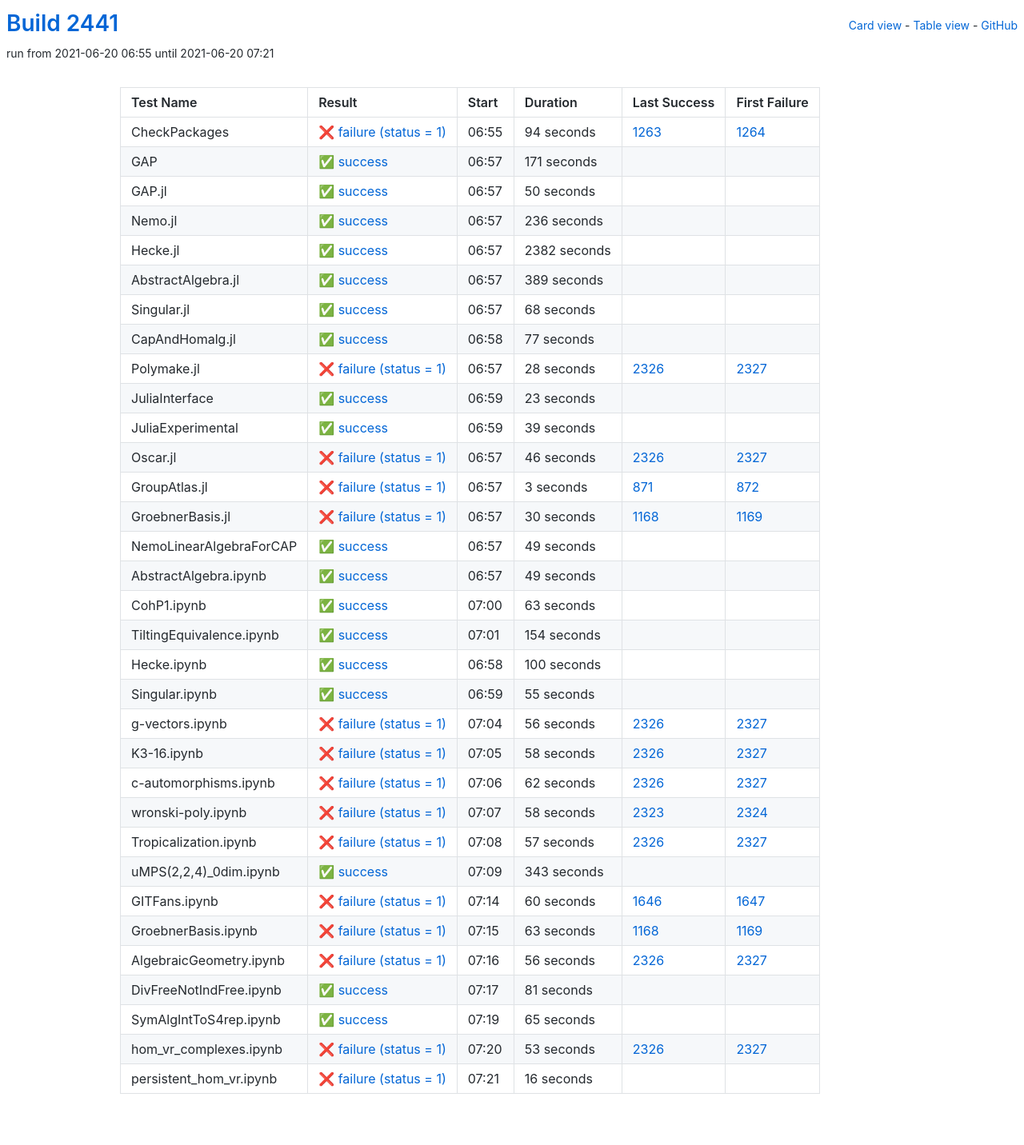
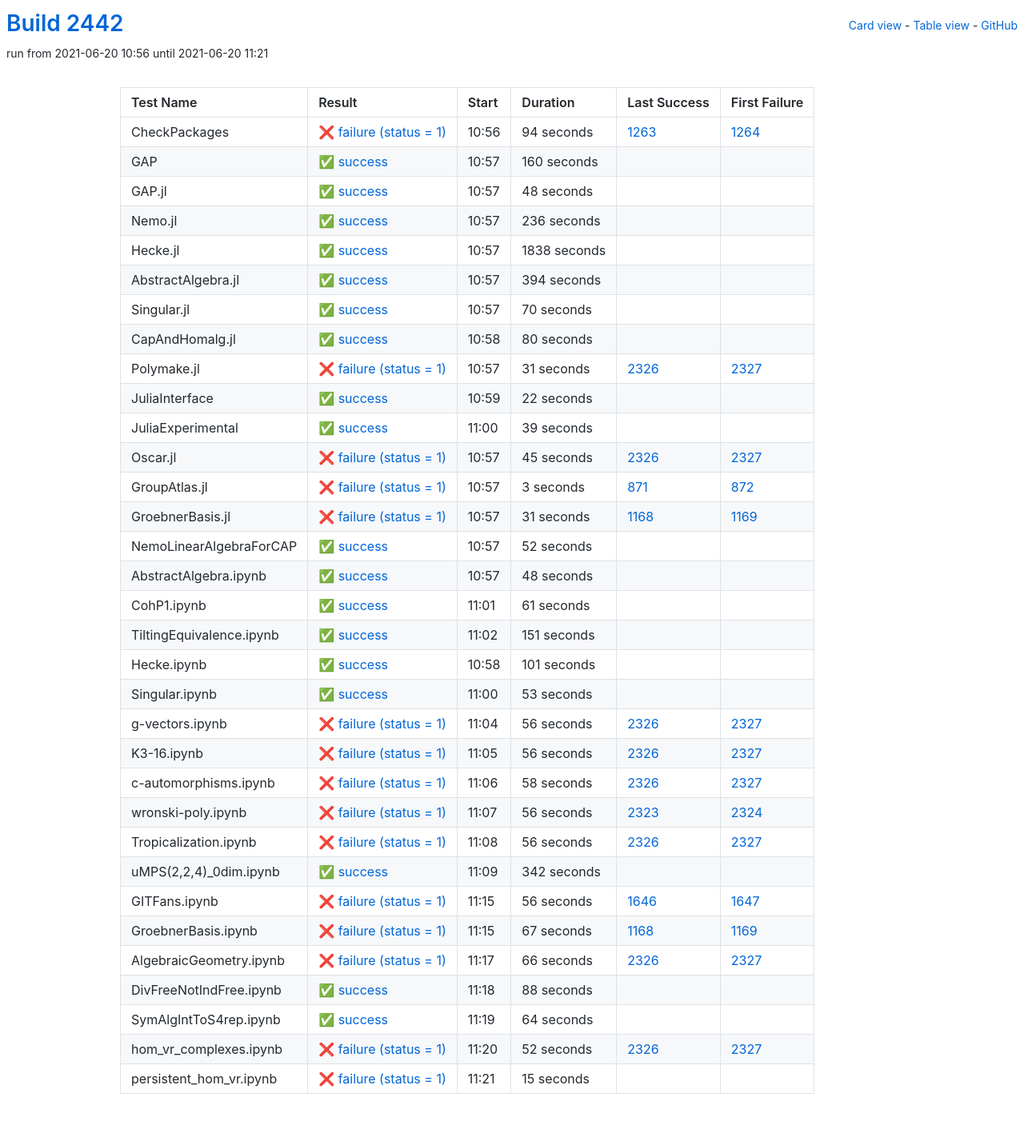
Before and after one commit to oscar-system/oscar-ci-status-stable, a Jekyll site: the page built from table.html, in a window 1280 px wide. Shown: the whole page at 80% size. Built offline with Jekyll 4.4.1, drawn with Linux system fonts in a browser that asks for light colours.

Commit message:
Build #2442

```diff
--- a/_data/ci.yml
+++ b/_data/ci.yml
@@ -1,6 +1,6 @@
 ---
-build: 2441
-build_url: https://oscarci.mathematik.uni-kl.de/job/oscar-stable/2441/
+build: 2442
+build_url: https://oscarci.mathematik.uni-kl.de/job/oscar-stable/2442/
 job: oscar-stable
 organization: oscar-system
 repo: oscar-ci-status-stable
@@ -8,8 +8,8 @@ repourl: https://github.com/oscar-system/oscar-ci-status-stable
 tests:
 - name: CheckPackages
   id: checkpackages
-  log: https://oscarci.mathematik.uni-kl.de/job/oscar-stable/2441/artifact/logs/build-2441/CheckPackages.log
-  start: 2021-06-20 06:55
+  log: https://oscarci.mathematik.uni-kl.de/job/oscar-stable/2442/artifact/logs/build-2442/CheckPackages.log
+  start: 2021-06-20 10:56
   success: false
   exitcode: 1
   status: failure
@@ -20,32 +20,32 @@ tests:
   first_failure_url: https://oscarci.mathematik.uni-kl.de/job/oscar-stable/1264/
 - name: GAP
   id: gap
-  log: https://oscarci.mathematik.uni-kl.de/job/oscar-stable/2441/artifact/logs/build-2441/GAP.log
-  start: 2021-06-20 06:57
+  log: https://oscarci.mathematik.uni-kl.de/job/oscar-stable/2442/artifact/logs/build-2442/GAP.log
+  start: 2021-06-20 10:57
   success: true
   exitcode: 0
   status: success
-  duration: 171
+  duration: 160
   last_success: false
   last_success_url:
   first_failure: false
   first_failure_url:
 - name: GAP.jl
   id: gap-jl
-  log: https://oscarci.mathematik.uni-kl.de/job/oscar-stable/2441/artifact/logs/build-2441/GAP.jl.log
-  start: 2021-06-20 06:57
+  log: https://oscarci.mathematik.uni-kl.de/job/oscar-stable/2442/artifact/logs/build-2442/GAP.jl.log
+  start: 2021-06-20 10:57
   success: true
   exitcode: 0
   status: success
-  duration: 50
+  duration: 48
   last_success: false
   last_success_url:
   first_failure: false
   first_failure_url:
 - name: Nemo.jl
   id: nemo-jl
-  log: https://oscarci.mathematik.uni-kl.de/job/oscar-stable/2441/artifact/logs/build-2441/Nemo.jl.log
-  start: 2021-06-20 06:57
+  log: https://oscarci.mathematik.uni-kl.de/job/oscar-stable/2442/artifact/logs/build-2442/Nemo.jl.log
+  start: 2021-06-20 10:57
   success: true
   exitcode: 0
   status: success
@@ -56,80 +56,80 @@ tests:
   first_failure_url:
 - name: Hecke.jl
   id: hecke-jl
-  log: https://oscarci.mathematik.uni-kl.de/job/oscar-stable/2441/artifact/logs/build-2441/Hecke.jl.log
-  start: 2021-06-20 06:57
+  log: https://oscarci.mathematik.uni-kl.de/job/oscar-stable/2442/artifact/logs/build-2442/Hecke.jl.log
+  start: 2021-06-20 10:57
   success: true
   exitcode: 0
   status: success
-  duration: 2382
+  duration: 1838
   last_success: false
   last_success_url:
   first_failure: false
   first_failure_url:
 - name: AbstractAlgebra.jl
   id: abstractalgebra-jl
-  log: https://oscarci.mathematik.uni-kl.de/job/oscar-stable/2441/artifact/logs/build-2441/AbstractAlgebra.jl.log
-  start: 2021-06-20 06:57
+  log: https://oscarci.mathematik.uni-kl.de/job/oscar-stable/2442/artifact/logs/build-2442/AbstractAlgebra.jl.log
+  start: 2021-06-20 10:57
   success: true
   exitcode: 0
   status: success
-  duration: 389
+  duration: 394
   last_success: false
   last_success_url:
   first_failure: false
   first_failure_url:
 - name: Singular.jl
   id: singular-jl
-  log: https://oscarci.mathematik.uni-kl.de/job/oscar-stable/2441/artifact/logs/build-2441/Singular.jl.log
-  start: 2021-06-20 06:57
+  log: https://oscarci.mathematik.uni-kl.de/job/oscar-stable/2442/artifact/logs/build-2442/Singular.jl.log
+  start: 2021-06-20 10:57
   success: true
   exitcode: 0
   status: success
-  duration: 68
+  duration: 70
   last_success: false
   last_success_url:
   first_failure: false
   first_failure_url:
 - name: CapAndHomalg.jl
   id: capandhomalg-jl
-  log: https://oscarci.mathematik.uni-kl.de/job/oscar-stable/2441/artifact/logs/build-2441/CapAndHomalg.jl.log
-  start: 2021-06-20 06:58
+  log: https://oscarci.mathematik.uni-kl.de/job/oscar-stable/2442/artifact/logs/build-2442/CapAndHomalg.jl.log
+  start: 2021-06-20 10:58
   success: true
   exitcode: 0
   status: success
-  duration: 77
+  duration: 80
   last_success: false
   last_success_url:
   first_failure: false
   first_failure_url:
 - name: Polymake.jl
   id: polymake-jl
-  log: https://oscarci.mathematik.uni-kl.de/job/oscar-stable/2441/artifact/logs/build-2441/Polymake.jl.log
-  start: 2021-06-20 06:57
+  log: https://oscarci.mathematik.uni-kl.de/job/oscar-stable/2442/artifact/logs/build-2442/Polymake.jl.log
+  start: 2021-06-20 10:57
   success: false
   exitcode: 1
   status: failure
-  duration: 28
+  duration: 31
   last_success: 2326
   last_success_url: https://oscarci.mathematik.uni-kl.de/job/oscar-stable/2326/
   first_failure: 2327
   first_failure_url: https://oscarci.mathematik.uni-kl.de/job/oscar-stable/2327/
 - name: JuliaInterface
   id: juliainterface
-  log: https://oscarci.mathematik.uni-kl.de/job/oscar-stable/2441/artifact/logs/build-2441/JuliaInterface.log
-  start: 2021-06-20 06:59
+  log: https://oscarci.mathematik.uni-kl.de/job/oscar-stable/2442/artifact/logs/build-2442/JuliaInterface.log
+  start: 2021-06-20 10:59
   success: true
   exitcode: 0
   status: success
-  duration: 23
+  duration: 22
   last_success: false
   last_success_url:
   first_failure: false
   first_failure_url:
 - name: JuliaExperimental
   id: juliaexperimental
-  log: https://oscarci.mathematik.uni-kl.de/job/oscar-stable/2441/artifact/logs/build-2441/JuliaExperimental.log
-  start: 2021-06-20 06:59
+  log: https://oscarci.mathematik.uni-kl.de/job/oscar-stable/2442/artifact/logs/build-2442/JuliaExperimental.log
+  start: 2021-06-20 11:00
   success: true
   exitcode: 0
   status: success
@@ -140,20 +140,20 @@ tests:
   first_failure_url:
 - name: Oscar.jl
   id: oscar-jl
-  log: https://oscarci.mathematik.uni-kl.de/job/oscar-stable/2441/artifact/logs/build-2441/Oscar.jl.log
-  start: 2021-06-20 06:57
+  log: https://oscarci.mathematik.uni-kl.de/job/oscar-stable/2442/artifact/logs/build-2442/Oscar.jl.log
+  start: 2021-06-20 10:57
   success: false
   exitcode: 1
   status: failure
-  duration: 46
+  duration: 45
   last_success: 2326
   last_success_url: https://oscarci.mathematik.uni-kl.de/job/oscar-stable/2326/
   first_failure: 2327
   first_failure_url: https://oscarci.mathematik.uni-kl.de/job/oscar-stable/2327/
 - name: GroupAtlas.jl
   id: groupatlas-jl
-  log: https://oscarci.mathematik.uni-kl.de/job/oscar-stable/2441/artifact/logs/build-2441/GroupAtlas.jl.log
-  start: 2021-06-20 06:57
+  log: https://oscarci.mathematik.uni-kl.de/job/oscar-stable/2442/artifact/logs/build-2442/GroupAtlas.jl.log
+  start: 2021-06-20 10:57
   success: false
   exitcode: 1
   status: failure
@@ -164,92 +164,92 @@ tests:
   first_failure_url: https://oscarci.mathematik.uni-kl.de/job/oscar-stable/872/
 - name: GroebnerBasis.jl
   id: groebnerbasis-jl
-  log: https://oscarci.mathematik.uni-kl.de/job/oscar-stable/2441/artifact/logs/build-2441/GroebnerBasis.jl.log
-  start: 2021-06-20 06:57
+  log: https://oscarci.mathematik.uni-kl.de/job/oscar-stable/2442/artifact/logs/build-2442/GroebnerBasis.jl.log
+  start: 2021-06-20 10:57
   success: false
   exitcode: 1
   status: failure
-  duration: 30
+  duration: 31
   last_success: 1168
   last_success_url: https://oscarci.mathematik.uni-kl.de/job/oscar-stable/1168/
   first_failure: 1169
   first_failure_url: https://oscarci.mathematik.uni-kl.de/job/oscar-stable/1169/
 - name: NemoLinearAlgebraForCAP
   id: nemolinearalgebraforcap
-  log: https://oscarci.mathematik.uni-kl.de/job/oscar-stable/2441/artifact/logs/build-2441/NemoLinearAlgebraForCAP.log
-  start: 2021-06-20 06:57
+  log: https://oscarci.mathematik.uni-kl.de/job/oscar-stable/2442/artifact/logs/build-2442/NemoLinearAlgebraForCAP.log
+  start: 2021-06-20 10:57
   success: true
   exitcode: 0
   status: success
-  duration: 49
+  duration: 52
   last_success: false
   last_success_url:
   first_failure: false
   first_failure_url:
 - name: AbstractAlgebra.ipynb
   id: abstractalgebra-ipynb
-  log: https://oscarci.mathematik.uni-kl.de/job/oscar-stable/2441/artifact/logs/build-2441/AbstractAlgebra.ipynb.log
-  start: 2021-06-20 06:57
+  log: https://oscarci.mathematik.uni-kl.de/job/oscar-stable/2442/artifact/logs/build-2442/AbstractAlgebra.ipynb.log
+  start: 2021-06-20 10:57
   success: true
   exitcode: 0
   status: success
-  duration: 49
+  duration: 48
   last_success: false
   last_success_url:
   first_failure: false
   first_failure_url:
 - name: CohP1.ipynb
   id: cohp1-ipynb
-  log: https://oscarci.mathematik.uni-kl.de/job/oscar-stable/2441/artifact/logs/build-2441/CohP1.ipynb.log
-  start: 2021-06-20 07:00
+  log: https://oscarci.mathematik.uni-kl.de/job/oscar-stable/2442/artifact/logs/build-2442/CohP1.ipynb.log
+  start: 2021-06-20 11:01
   success: true
   exitcode: 0
   status: success
-  duration: 63
+  duration: 61
   last_success: false
   last_success_url:
   first_failure: false
   first_failure_url:
 - name: TiltingEquivalence.ipynb
   id: tiltingequivalence-ipynb
-  log: https://oscarci.mathematik.uni-kl.de/job/oscar-stable/2441/artifact/logs/build-2441/TiltingEquivalence.ipynb.log
-  start: 2021-06-20 07:01
+  log: https://oscarci.mathematik.uni-kl.de/job/oscar-stable/2442/artifact/logs/build-2442/TiltingEquivalence.ipynb.log
+  start: 2021-06-20 11:02
   success: true
   exitcode: 0
   status: success
-  duration: 154
+  duration: 151
   last_success: false
   last_success_url:
   first_failure: false
   first_failure_url:
 - name: Hecke.ipynb
   id: hecke-ipynb
-  log: https://oscarci.mathematik.uni-kl.de/job/oscar-stable/2441/artifact/logs/build-2441/Hecke.ipynb.log
-  start: 2021-06-20 06:58
+  log: https://oscarci.mathematik.uni-kl.de/job/oscar-stable/2442/artifact/logs/build-2442/Hecke.ipynb.log
+  start: 2021-06-20 10:58
   success: true
   exitcode: 0
   status: success
-  duration: 100
+  duration: 101
   last_success: false
   last_success_url:
   first_failure: false
   first_failure_url:
 - name: Singular.ipynb
   id: singular-ipynb
-  log: https://oscarci.mathematik.uni-kl.de/job/oscar-stable/2441/artifact/logs/build-2441/Singular.ipynb.log
-  start: 2021-06-20 06:59
+  log: https://oscarci.mathematik.uni-kl.de/job/oscar-stable/2442/artifact/logs/build-2442/Singular.ipynb.log
+  start: 2021-06-20 11:00
   success: true
   exitcode: 0
   status: success
-  duration: 55
+  duration: 53
   last_success: false
   last_success_url:
   first_failure: false
   first_failure_url:
 - name: g-vectors.ipynb
   id: g-vectors-ipynb
-  log: https://oscarci.mathematik.uni-kl.de/job/oscar-stable/2441/artifact/logs/build-2441/g-vectors.ipynb.log
-  start: 2021-06-20 07:04
+  log: https://oscarci.mathematik.uni-kl.de/job/oscar-stable/2442/artifact/logs/build-2442/g-vectors.ipynb.log
+  start: 2021-06-20 11:04
   success: false
   exitcode: 1
   status: failure
@@ -260,8 +260,20 @@ tests:
   first_failure_url: https://oscarci.mathematik.uni-kl.de/job/oscar-stable/2327/
 - name: K3-16.ipynb
   id: k3-16-ipynb
-  log: https://oscarci.mathematik.uni-kl.de/job/oscar-stable/2441/artifact/logs/build-2441/K3-16.ipynb.log
-  start: 2021-06-20 07:05
+  log: https://oscarci.mathematik.uni-kl.de/job/oscar-stable/2442/artifact/logs/build-2442/K3-16.ipynb.log
+  start: 2021-06-20 11:05
+  success: false
+  exitcode: 1
+  status: failure
+  duration: 56
+  last_success: 2326
+  last_success_url: https://oscarci.mathematik.uni-kl.de/job/oscar-stable/2326/
+  first_failure: 2327
+  first_failure_url: https://oscarci.mathematik.uni-kl.de/job/oscar-stable/2327/
+- name: c-automorphisms.ipynb
+  id: c-automorphisms-ipynb
+  log: https://oscarci.mathematik.uni-kl.de/job/oscar-stable/2442/artifact/logs/build-2442/c-automorphisms.ipynb.log
+  start: 2021-06-20 11:06
   success: false
   exitcode: 1
   status: failure
@@ -270,82 +282,22 @@ tests:
   last_success_url: https://oscarci.mathematik.uni-kl.de/job/oscar-stable/2326/
   first_failure: 2327
   first_failure_url: https://oscarci.mathematik.uni-kl.de/job/oscar-stable/2327/
-- name: c-automorphisms.ipynb
-  id: c-automorphisms-ipynb
-  log: https://oscarci.mathematik.uni-kl.de/job/oscar-stable/2441/artifact/logs/build-2441/c-automorphisms.ipynb.log
-  start: 2021-06-20 07:06
+- name: wronski-poly.ipynb
+  id: wronski-poly-ipynb
+  log: https://oscarci.mathematik.uni-kl.de/job/oscar-stable/2442/artifact/logs/build-2442/wronski-poly.ipynb.log
+  start: 2021-06-20 11:07
   success: false
   exitcode: 1
   status: failure
-  duration: 62
-  last_success: 2326
-  last_success_url: https://oscarci.mathematik.uni-kl.de/job/oscar-stable/2326/
-  first_failure: 2327
-  first_failure_url: https://oscarci.mathematik.uni-kl.de/job/oscar-stable/2327/
-- name: wronski-poly.ipynb
-  id: wronski-poly-ipynb
-  log: https://oscarci.mathematik.uni-kl.de/job/oscar-stable/2441/artifact/logs/build-2441/wronski-poly.ipynb.log
-  start: 2021-06-20 07:07
-  success: false
-  exitcode: 1
-  status: failure
-  duration: 58
+  duration: 56
   last_success: 2323
   last_success_url: https://oscarci.mathematik.uni-kl.de/job/oscar-stable/2323/
   first_failure: 2324
   first_failure_url: https://oscarci.mathematik.uni-kl.de/job/oscar-stable/2324/
 - name: Tropicalization.ipynb
   id: tropicalization-ipynb
-  log: https://oscarci.mathematik.uni-kl.de/job/oscar-stable/2441/artifact/logs/build-2441/Tropicalization.ipynb.log
-  start: 2021-06-20 07:08
-  success: false
-  exitcode: 1
-  status: failure
-  duration: 57
-  last_success: 2326
-  last_success_url: https://oscarci.mathematik.uni-kl.de/job/oscar-stable/2326/
-  first_failure: 2327
-  first_failure_url: https://oscarci.mathematik.uni-kl.de/job/oscar-stable/2327/
-- name: uMPS(2,2,4)_0dim.ipynb
-  id: umps-2-2-4-0dim-ipynb
-  log: https://oscarci.mathematik.uni-kl.de/job/oscar-stable/2441/artifact/logs/build-2441/uMPS-2-2-4-_0dim.ipynb.log
-  start: 2021-06-20 07:09
-  success: true
-  exitcode: 0
-  status: success
-  duration: 343
-  last_success: false
-  last_success_url:
-  first_failure: false
-  first_failure_url:
-- name: GITFans.ipynb
-  id: gitfans-ipynb
-  log: https://oscarci.mathematik.uni-kl.de/job/oscar-stable/2441/artifact/logs/build-2441/GITFans.ipynb.log
-  start: 2021-06-20 07:14
-  success: false
-  exitcode: 1
-  status: failure
-  duration: 60
-  last_success: 1646
-  last_success_url: https://oscarci.mathematik.uni-kl.de/job/oscar-stable/1646/
-  first_failure: 1647
-  first_failure_url: https://oscarci.mathematik.uni-kl.de/job/oscar-stable/1647/
-- name: GroebnerBasis.ipynb
-  id: groebnerbasis-ipynb
-  log: https://oscarci.mathematik.uni-kl.de/job/oscar-stable/2441/artifact/logs/build-2441/GroebnerBasis.ipynb.log
-  start: 2021-06-20 07:15
-  success: false
-  exitcode: 1
-  status: failure
-  duration: 63
-  last_success: 1168
-  last_success_url: https://oscarci.mathematik.uni-kl.de/job/oscar-stable/1168/
-  first_failure: 1169
-  first_failure_url: https://oscarci.mathematik.uni-kl.de/job/oscar-stable/1169/
-- name: AlgebraicGeometry.ipynb
-  id: algebraicgeometry-ipynb
-  log: https://oscarci.mathematik.uni-kl.de/job/oscar-stable/2441/artifact/logs/build-2441/AlgebraicGeometry.ipynb.log
-  start: 2021-06-20 07:16
+  log: https://oscarci.mathematik.uni-kl.de/job/oscar-stable/2442/artifact/logs/build-2442/Tropicalization.ipynb.log
+  start: 2021-06-20 11:08
   success: false
   exitcode: 1
   status: failure
@@ -354,50 +306,98 @@ tests:
   last_success_url: https://oscarci.mathematik.uni-kl.de/job/oscar-stable/2326/
   first_failure: 2327
   first_failure_url: https://oscarci.mathematik.uni-kl.de/job/oscar-stable/2327/
-- name: DivFreeNotIndFree.ipynb
-  id: divfreenotindfree-ipynb
-  log: https://oscarci.mathematik.uni-kl.de/job/oscar-stable/2441/artifact/logs/build-2441/DivFreeNotIndFree.ipynb.log
-  start: 2021-06-20 07:17
+- name: uMPS(2,2,4)_0dim.ipynb
+  id: umps-2-2-4-0dim-ipynb
+  log: https://oscarci.mathematik.uni-kl.de/job/oscar-stable/2442/artifact/logs/build-2442/uMPS-2-2-4-_0dim.ipynb.log
+  start: 2021-06-20 11:09
   success: true
   exitcode: 0
   status: success
-  duration: 81
+  duration: 342
+  last_success: false
+  last_success_url:
+  first_failure: false
+  first_failure_url:
+- name: GITFans.ipynb
+  id: gitfans-ipynb
+  log: https://oscarci.mathematik.uni-kl.de/job/oscar-stable/2442/artifact/logs/build-2442/GITFans.ipynb.log
+  start: 2021-06-20 11:15
+  success: false
+  exitcode: 1
+  status: failure
+  duration: 56
+  last_success: 1646
+  last_success_url: https://oscarci.mathematik.uni-kl.de/job/oscar-stable/1646/
+  first_failure: 1647
+  first_failure_url: https://oscarci.mathematik.uni-kl.de/job/oscar-stable/1647/
+- name: GroebnerBasis.ipynb
+  id: groebnerbasis-ipynb
+  log: https://oscarci.mathematik.uni-kl.de/job/oscar-stable/2442/artifact/logs/build-2442/GroebnerBasis.ipynb.log
+  start: 2021-06-20 11:15
+  success: false
+  exitcode: 1
+  status: failure
+  duration: 67
+  last_success: 1168
+  last_success_url: https://oscarci.mathematik.uni-kl.de/job/oscar-stable/1168/
+  first_failure: 1169
+  first_failure_url: https://oscarci.mathematik.uni-kl.de/job/oscar-stable/1169/
+- name: AlgebraicGeometry.ipynb
+  id: algebraicgeometry-ipynb
+  log: https://oscarci.mathematik.uni-kl.de/job/oscar-stable/2442/artifact/logs/build-2442/AlgebraicGeometry.ipynb.log
+  start: 2021-06-20 11:17
+  success: false
+  exitcode: 1
+  status: failure
+  duration: 66
+  last_success: 2326
+  last_success_url: https://oscarci.mathematik.uni-kl.de/job/oscar-stable/2326/
+  first_failure: 2327
+  first_failure_url: https://oscarci.mathematik.uni-kl.de/job/oscar-stable/2327/
+- name: DivFreeNotIndFree.ipynb
+  id: divfreenotindfree-ipynb
+  log: https://oscarci.mathematik.uni-kl.de/job/oscar-stable/2442/artifact/logs/build-2442/DivFreeNotIndFree.ipynb.log
+  start: 2021-06-20 11:18
+  success: true
+  exitcode: 0
+  status: success
+  duration: 88
   last_success: false
   last_success_url:
   first_failure: false
   first_failure_url:
 - name: SymAlgIntToS4rep.ipynb
   id: symalginttos4rep-ipynb
-  log: https://oscarci.mathematik.uni-kl.de/job/oscar-stable/2441/artifact/logs/build-2441/SymAlgIntToS4rep.ipynb.log
-  start: 2021-06-20 07:19
+  log: https://oscarci.mathematik.uni-kl.de/job/oscar-stable/2442/artifact/logs/build-2442/SymAlgIntToS4rep.ipynb.log
+  start: 2021-06-20 11:19
   success: true
   exitcode: 0
   status: success
-  duration: 65
+  duration: 64
   last_success: false
   last_success_url:
   first_failure: false
   first_failure_url:
 - name: hom_vr_complexes.ipynb
   id: hom-vr-complexes-ipynb
-  log: https://oscarci.mathematik.uni-kl.de/job/oscar-stable/2441/artifact/logs/build-2441/hom_vr_complexes.ipynb.log
-  start: 2021-06-20 07:20
+  log: https://oscarci.mathematik.uni-kl.de/job/oscar-stable/2442/artifact/logs/build-2442/hom_vr_complexes.ipynb.log
+  start: 2021-06-20 11:20
   success: false
   exitcode: 1
   status: failure
-  duration: 53
+  duration: 52
   last_success: 2326
   last_success_url: https://oscarci.mathematik.uni-kl.de/job/oscar-stable/2326/
   first_failure: 2327
   first_failure_url: https://oscarci.mathematik.uni-kl.de/job/oscar-stable/2327/
 - name: persistent_hom_vr.ipynb
   id: persistent-hom-vr-ipynb
-  log: https://oscarci.mathematik.uni-kl.de/job/oscar-stable/2441/artifact/logs/build-2441/persistent_hom_vr.ipynb.log
-  start: 2021-06-20 07:21
+  log: https://oscarci.mathematik.uni-kl.de/job/oscar-stable/2442/artifact/logs/build-2442/persistent_hom_vr.ipynb.log
+  start: 2021-06-20 11:21
   success: false
   exitcode: 1
   status: failure
-  duration: 16
+  duration: 15
   last_success: false
   last_success_url:
   first_failure: false
```
Also changed, not shown: README.md.
